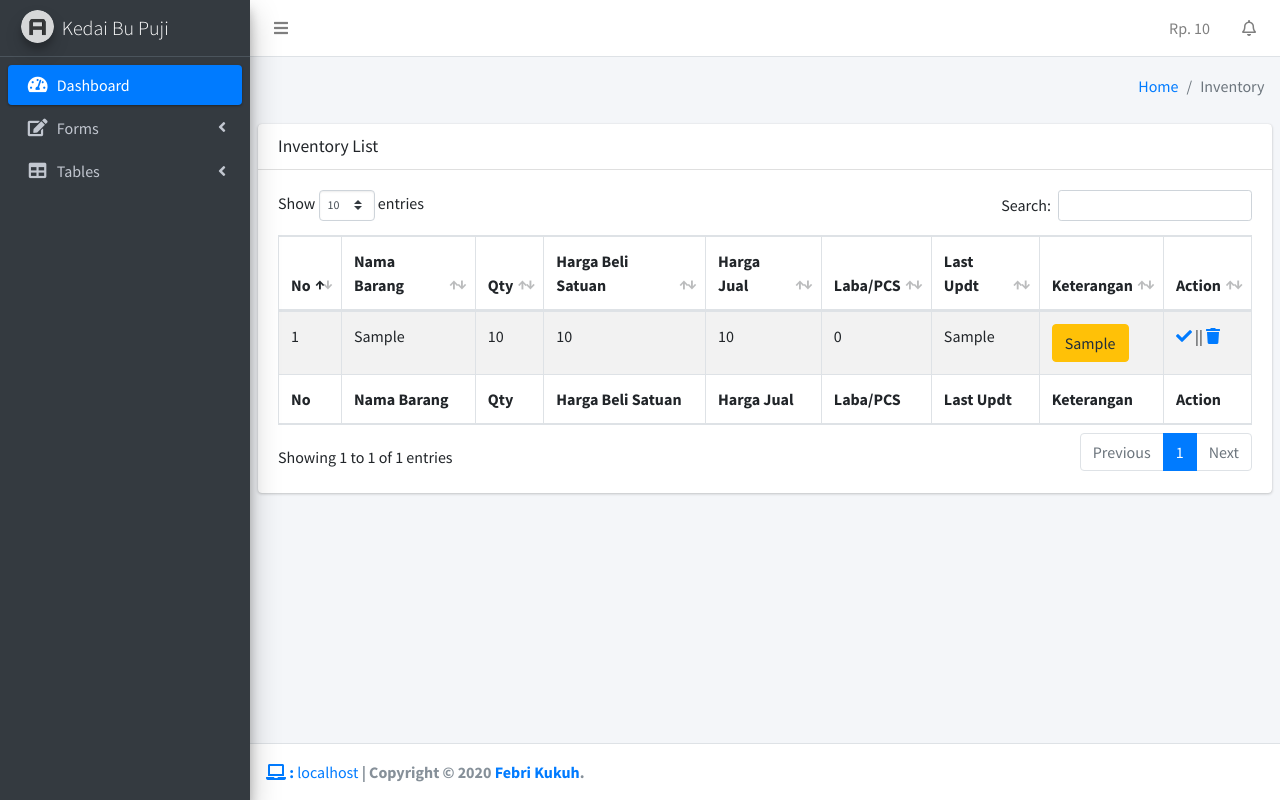
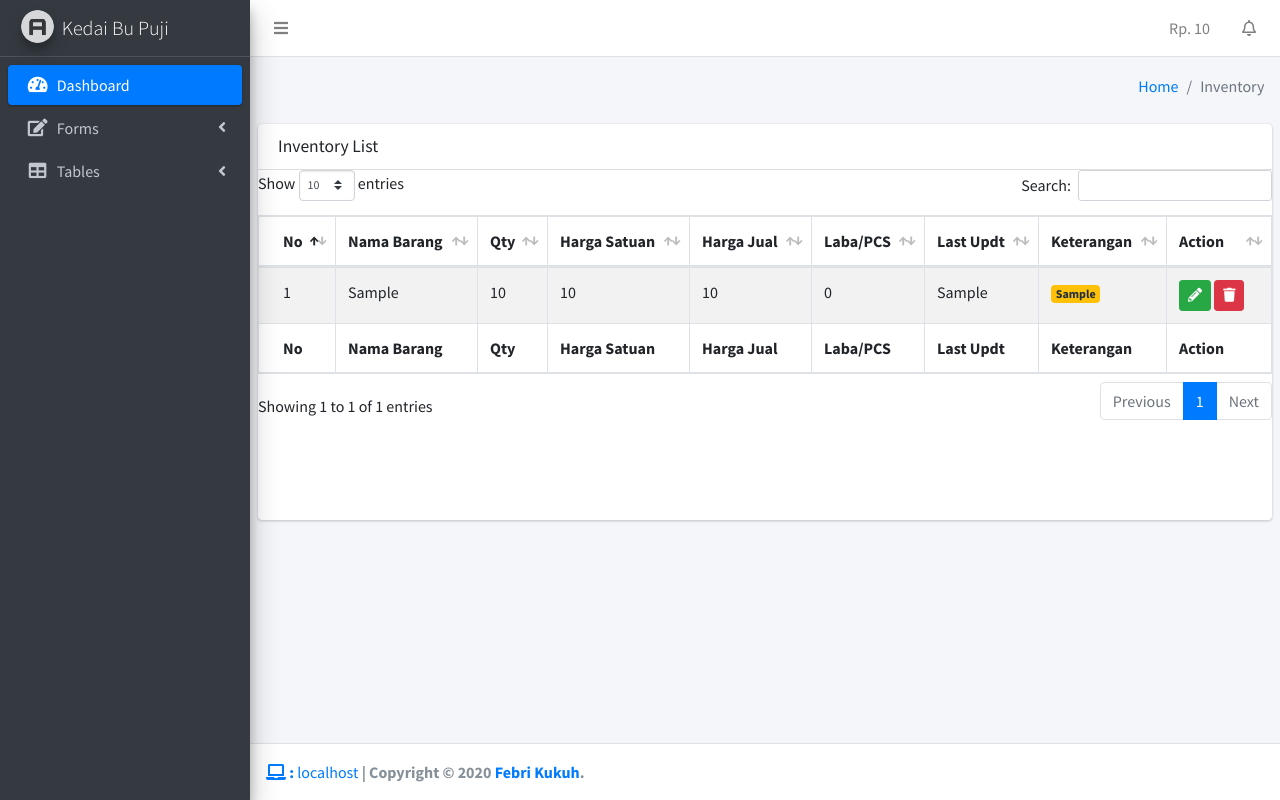
Before and after one commit to poseidonwood/kedai, a PHP site: page /pages/tables/inventory.php in a window 1280 px wide. Run offline with PHP 8.4, Linux system fonts and the light colour scheme; tables that the repository leaves empty or names only in its code hold one stand-in row (values such as "Sample post"); data that the repository does not hold is empty; some libraries are stand-ins or nearby versions.

Commit message:
Tampilan Table Inventory
Tampilan Table stok di notif dan inventory

```diff
--- a/pages/pages-footer.php
+++ b/pages/pages-footer.php
@@ -73,22 +73,19 @@ if($perangkat=="Komputer atau Notebook"){
   <div class="modal-dialog modal-lg" role="document">
     <div class="modal-content">
       <div class="modal-header">
-        <h5 class="modal-title" id="listbarang">List Barang</h5>
+      <h3 class="card-title">Stok Barang Mau Habis / Habis</h3>
 
       </div>
 
       <section class="content">
       <div class="row">
           <div class="col-12">
+            <div class="card">
 
-          <!-- /.card -->
-
-          <div class="card">
               <!-- /.card-header -->
-            <div class="card-body">
-              <table id="example1" class="table table-bordered table-striped">
+              <div class="card-body table-responsive p-0" style="height: 300px;">
+                <table class="table table-head-fixed text-nowrap">
                   <thead>
-
                   <tr>
                   <th>No</th>
                   <th>Id</th>
@@ -116,17 +113,23 @@ if($perangkat=="Komputer atau Notebook"){
                     $ket = $d['ket'];
                     if($ket=="AMAN")
                     {
-                     echo " <a class='btn btn-success'>$ket</a>";
+                     echo "<span class='badge bg-success'>$ket</span>";
                     }elseif($ket=="HABIS"){
-                      echo "<a class='btn btn-danger'>$ket</a>";
+                      echo "<span class='badge bg-danger'>$ket</span>";
                     }else{
-                      echo "<a class='btn btn-warning'>$ket</a>";
+                      echo "<span class='badge bg-warning'>$ket</span>";
                     }
                      ?></td>
 
                   <td>
-                      <a href="../forms/inventory-update.php?id=<?php echo $d['id_barang']; ?>" class="fas fa-check"></a> ||
-                      <a href="../../proses/hapus-inventory.php?id=<?php echo $d['id_barang']; ?>" class="fas fa-trash" onclick="return confirm('Anda yakin mau menghapus item ini ?')"></a>
+                      <a href="pages/forms/inventory-update.php?id=<?php echo $d['id_barang']; ?>" class="btn btn-success btn-sm">
+                              <i class="fas fa-pencil-alt">
+                              </i>
+                          </a>
+                      <a href="proses/hapus-inventory.php?id=<?php echo $d['id_barang']; ?>" class="btn btn-danger btn-sm" onclick="return confirm('Anda yakin mau menghapus item ini ?')">
+                              <i class="fas fa-trash">
+                              </i>
+                          </a>
                     </td>
                   </tr>
                   <?php
@@ -141,7 +144,6 @@ if($perangkat=="Komputer atau Notebook"){
             </div>
             <!-- /.card -->
           </div>
-        <!-- /.col -->
         </div>
         <!-- /.row -->
     </section>
--- a/pages/tables/inventory.php
+++ b/pages/tables/inventory.php
@@ -56,15 +56,15 @@
               <h3 class="card-title">Inventory List</h3>
             </div>
             <!-- /.card-header -->
-            <div class="card-body">
-              <table id="example1" class="table table-bordered table-striped">
+            <div class="card-body table-responsive p-0" style="height: 350px;">
+              <table id="example1" class="table table-bordered table-striped  text-nowrap">
                 <thead>
 
                 <tr>
                   <th>No</th>
                   <th>Nama Barang</th>
                   <th>Qty</th>
-                  <th>Harga Beli Satuan</th>
+                  <th>Harga Satuan</th>
                   <th>Harga Jual</th>
                   <th>Laba/PCS</th>
                   <th>Last Updt</th>
@@ -93,16 +93,22 @@
                    $ket = $d['ket'];
                    if($ket=="AMAN")
                    {
-                    echo " <a class='btn btn-success'>$ket</a>";
+                    echo " <span class='badge bg-success'>$ket</span>";
                    }elseif($ket=="HABIS"){
-                     echo "<a class='btn btn-danger'>$ket</a>";
+                     echo "<span class='badge bg-danger'>$ket</span>";
                    }else{
-                     echo "<a class='btn btn-warning'>$ket</a>";
+                     echo "<span class='badge bg-warning'>$ket</span>";
                    }
                     ?></td>
                     <td>
-                      <a href="../forms/inventory-update.php?id=<?php echo $d['id_barang']; ?>" class="fas fa-check"></a> ||
-                      <a href="../../proses/hapus-inventory.php?id=<?php echo $d['id_barang']; ?>" class="fas fa-trash" onclick="return confirm('Anda yakin mau menghapus item ini ?')"></a>
+                    <a href="pages/forms/inventory-update.php?id=<?php echo $d['id_barang']; ?>" class="btn btn-success btn-sm">
+                              <i class="fas fa-pencil-alt">
+                              </i>
+                          </a>
+                          <a href="proses/hapus-inventory.php?id=<?php echo $d['id_barang']; ?>" class="btn btn-danger btn-sm" onclick="return confirm('Anda yakin mau menghapus item ini ?')">
+                              <i class="fas fa-trash">
+                              </i>
+                          </a>
                     </td>
                   </tr>
 
@@ -117,7 +123,7 @@
                 <th>No</th>
                   <th>Nama Barang</th>
                   <th>Qty</th>
-                  <th>Harga Beli Satuan</th>
+                  <th>Harga Satuan</th>
                   <th>Harga Jual</th>
                   <th>Laba/PCS</th>
                   <th>Last Updt</th>
```
Also changed, not shown: footer.php (+15 -13 lines). Lines whose indentation alone changed are shown as unchanged.
